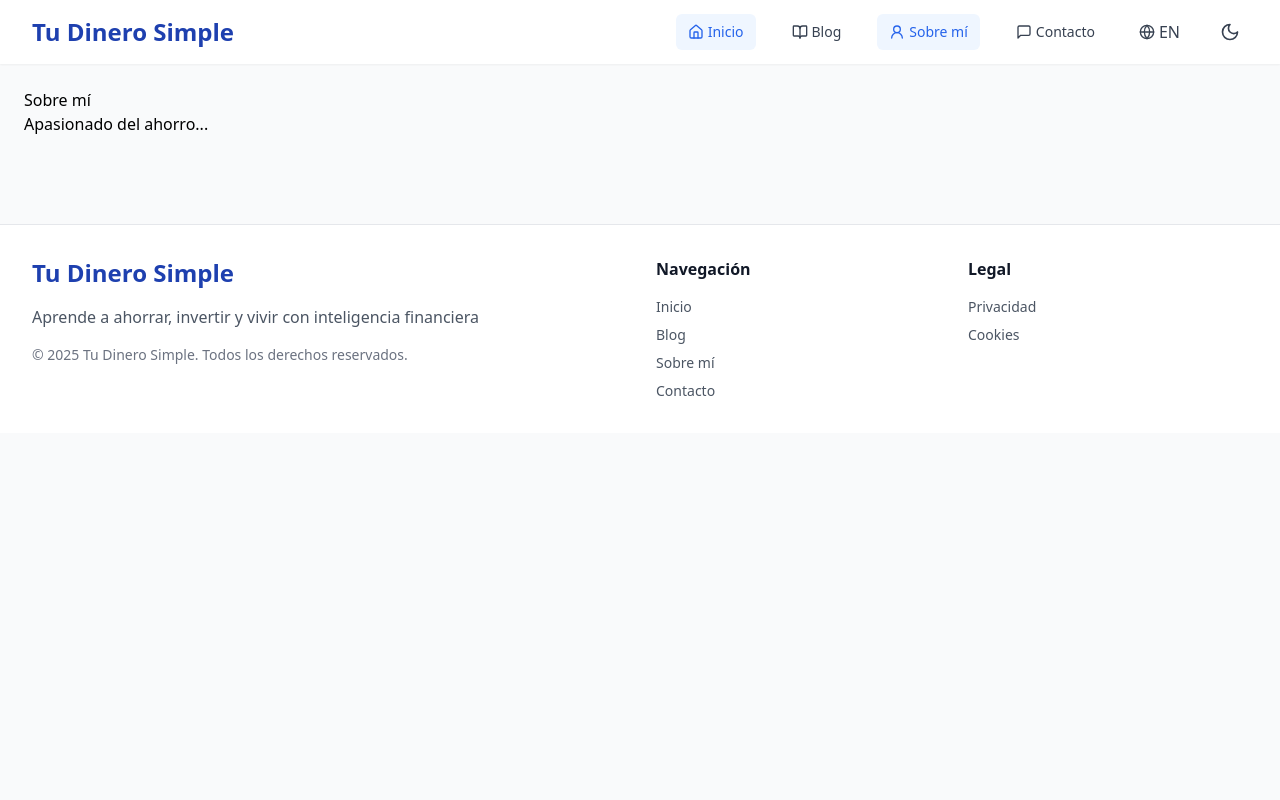
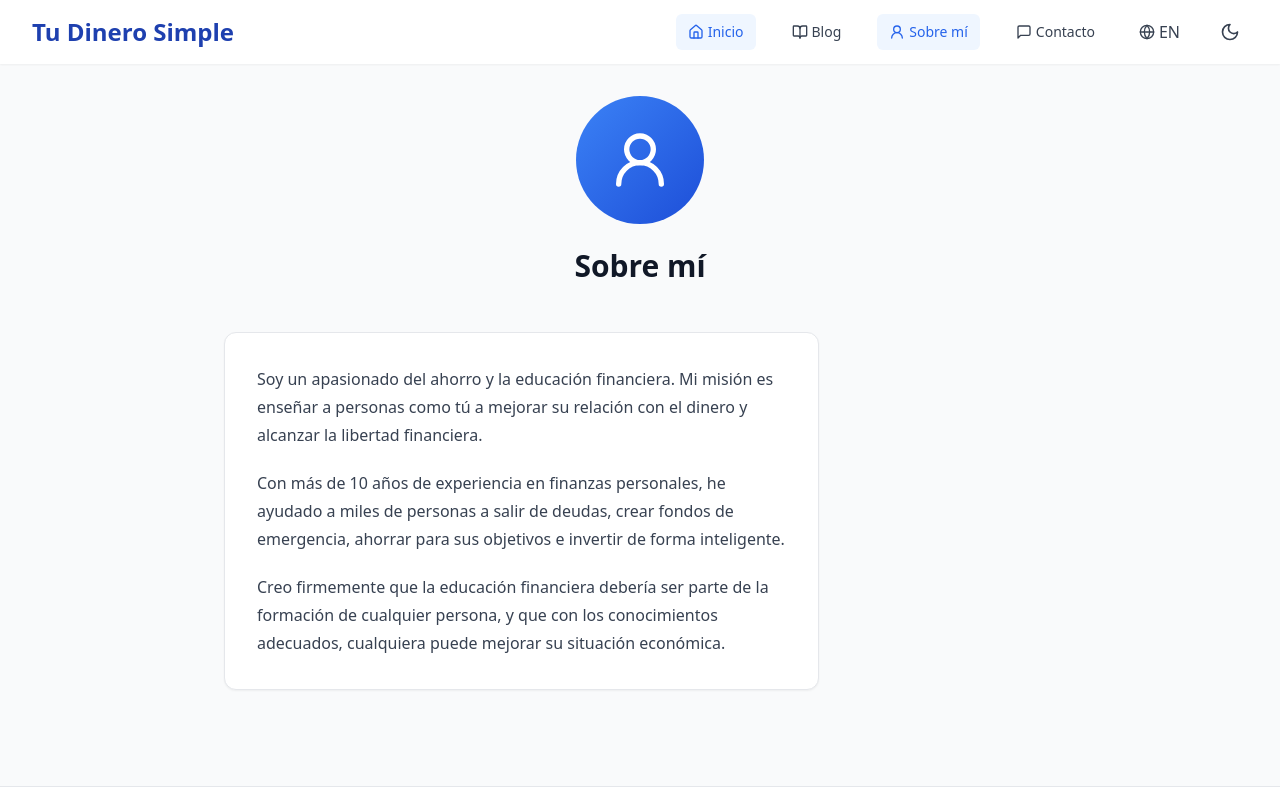
Before and after one commit to ridedcp/clearwealth, a React (Vite) app: page /es/sobre-mi in a window 1280 px wide. Shown: the top 800 px of the page. Built offline with nearby package versions, Linux system fonts and the light colour scheme.

Commit message:
Update About.jsx

```diff
--- a/src/pages/About.jsx
+++ b/src/pages/About.jsx
@@ -1,11 +1,24 @@
 import SEO from "../seo/SEO";
+import { translations } from "../i18n/translations";
+import { User2 } from "lucide-react";
+
 export default function About({ lang }) {
+  const t = translations[lang];
   const path = `/${lang}/sobre-mi`;
   return (
-    <div style={{padding:24}}>
-      <SEO lang={lang} path={path} title={lang==='es'?'Sobre mí':'About'} />
-      <h1>{lang==='es'?'Sobre mí':'About'}</h1>
-      <p>{lang==='es'?'Apasionado del ahorro...':'Passionate about personal finance...'}</p>
+    <div className="max-w-4xl mx-auto px-4 sm:px-6 lg:px-8 py-8">
+      <SEO lang={lang} path={path} title={t.about.title} />
+      <div className="text-center mb-12">
+        <div className="w-32 h-32 bg-gradient-to-br from-blue-500 to-blue-700 rounded-full flex items-center justify-center mx-auto mb-6">
+          <User2 className="w-16 h-16 text-white" />
+        </div>
+        <h1 className="text-3xl font-bold text-gray-900 dark:text-white mb-4">{t.about.title}</h1>
+      </div>
+      <div className="bg-white dark:bg-gray-800 rounded-xl p-8 shadow-sm border border-gray-200 dark:border-gray-700 prose dark:prose-invert">
+        <p>{t.about.p1}</p>
+        <p>{t.about.p2}</p>
+        <p>{t.about.p3}</p>
+      </div>
     </div>
   );
 }
```
